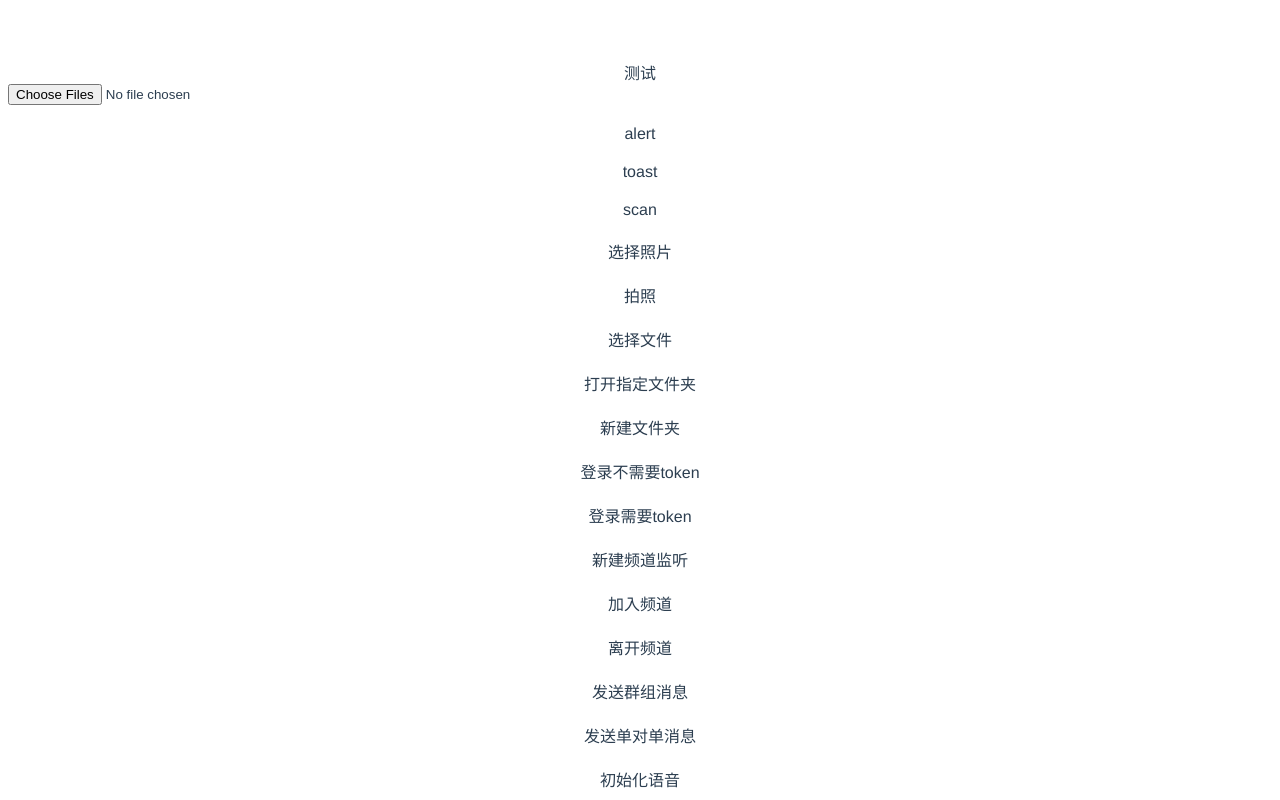
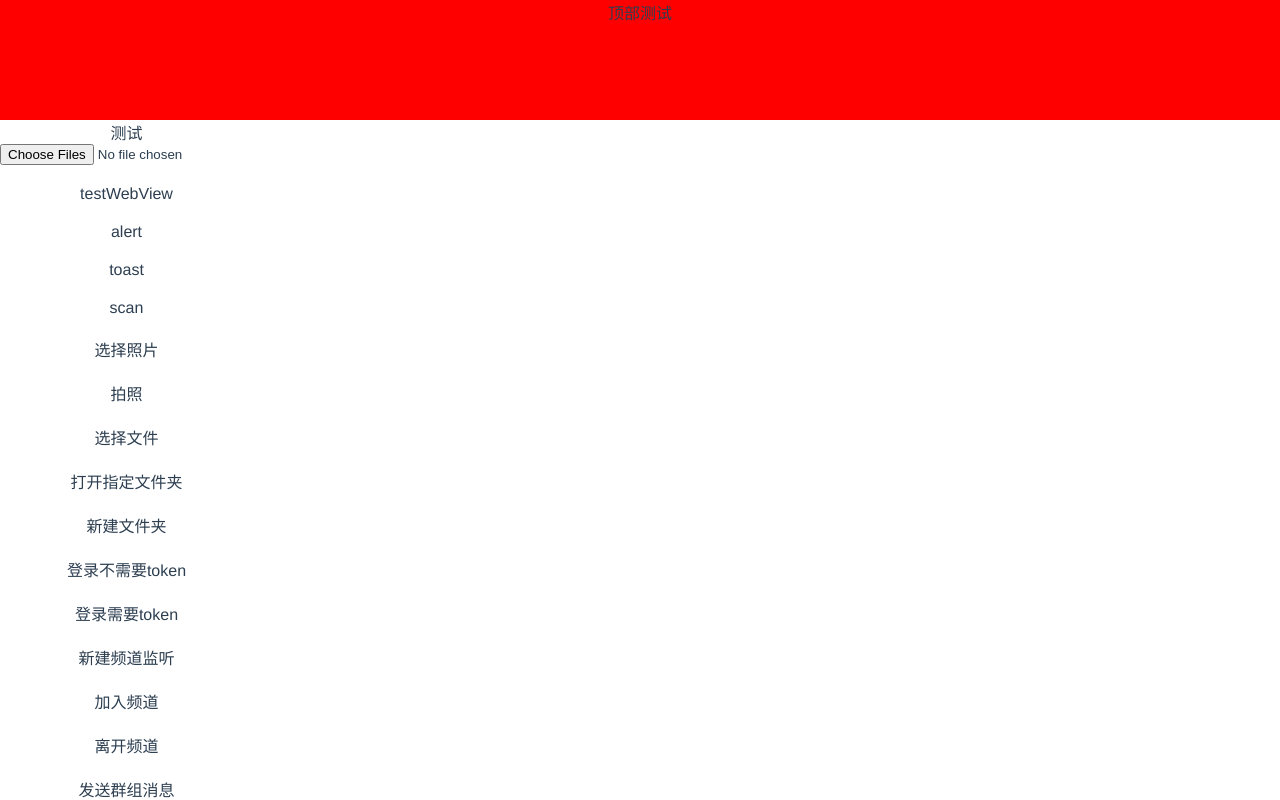
Before and after one commit to niklauseSun/hybird-test, a Vue app: page / in a window 1280 px wide. Shown: the top 800 px of the page. Built offline with nearby package versions, Linux system fonts and the light colour scheme.

Commit message:
feat：更新WebBridge使用代码

```diff
--- a/public/index.html
+++ b/public/index.html
@@ -1,15 +1,22 @@
 <!DOCTYPE html>
 <html lang="">
   <head>
-    <meta charset="utf-8">
-    <meta http-equiv="X-UA-Compatible" content="IE=edge">
-    <meta name="viewport" content="width=device-width,initial-scale=1.0">
-    <link rel="icon" href="<%= BASE_URL %>favicon.ico">
+    <meta charset="utf-8" />
+    <meta http-equiv="X-UA-Compatible" content="IE=edge" />
+    <meta
+      name="viewport"
+      content="width=device-width,initial-scale=1.0,viewport-fit=cover"
+    />
+    <link rel="icon" href="<%= BASE_URL %>favicon.ico" />
     <title><%= htmlWebpackPlugin.options.title %></title>
   </head>
   <body>
     <noscript>
-      <strong>We're sorry but <%= htmlWebpackPlugin.options.title %> doesn't work properly without JavaScript enabled. Please enable it to continue.</strong>
+      <strong
+        >We're sorry but <%= htmlWebpackPlugin.options.title %> doesn't work
+        properly without JavaScript enabled. Please enable it to
+        continue.</strong
+      >
     </noscript>
     <div id="app"></div>
     <!-- built files will be auto injected -->
--- a/src/App.vue
+++ b/src/App.vue
@@ -1,6 +1,8 @@
 <template>
   <div id="app">
-    <div>测试</div>
+    <div class="header-nav">顶部测试</div>
+    <div class="header-content">
+      <div class="title">测试</div>
       <div class="action-list">
         <img
           style="width: 100px; height: 100px"
@@ -8,6 +10,9 @@
           v-if="imageName"
         />
         <input multiple="multiple" type="file" @change="tirggerFile($event)" />
+        <div class="action-button" @click="testWebView">
+          <span>testWebView</span>
+        </div>
         <div class="action-button" @click="alertAction">
           <span>alert</span>
         </div>
@@ -70,6 +75,7 @@
         </div>
       </div>
     </div>
+  </div>
 </template>
 
 <script>
@@ -106,11 +112,14 @@
 
         let fr = new FileReader();
 
-        fr.onload = function (e) {
+        fr.onload = function(e) {
           console.log("e", e);
         };
 
         fr.readAsText(event.target.files[0], "UTF-8");
+      },
+      testWebView() {
+        WebBridge.testJs();
       },
       alertAction() {
         quick.ui.alert({
@@ -118,25 +127,25 @@
           message: "信息",
           buttonName: "确定",
           cancelable: 1,
-          success: function () {
+          success: function() {
             // 点击 alert的按钮后回调
           },
-          error: function () {},
+          error: function() {},
         });
       },
       toastAction() {
         quick.ui.toast({
           message: "sd#ddd测试",
-          success: function () {},
-          error: function () {},
+          success: function() {},
+          error: function() {},
         });
       },
       scanAction() {
         quick.util.scan({
-          success: function (result) {
+          success: function(result) {
             console.log("result", result);
           },
-          error: function (error) {},
+          error: function(error) {},
         });
       },
       selectFile() {
@@ -212,7 +221,7 @@
           success: (result) => {
             console.log("selectImages", result.resultData);
           },
-          error: function (error) {
+          error: function(error) {
             console.log("errror", error);
           },
         });
@@ -229,7 +238,7 @@
            }
          */
           },
-          error: function (error) {},
+          error: function(error) {},
         });
       },
       //
@@ -239,8 +248,8 @@
         quick.taketosee.loginWithOutToken({
           appId: "511767b5f6974accbae15e9022518589",
           userId: "userA",
-          success: function () {},
-          error: function (error) {},
+          success: function() {},
+          error: function(error) {},
         });
       },
       loginWithToken() {
@@ -248,63 +257,63 @@
           appId: "511767b5f6974accbae15e9022518589",
           userId: "userA",
           token: "",
-          success: function () {},
-          error: function (error) {},
+          success: function() {},
+          error: function(error) {},
         });
       },
       logout() {
         quick.taketosee.logout({
-          success: function () {},
-          error: function (error) {},
+          success: function() {},
+          error: function(error) {},
         });
       },
       createChannelListenner() {
         // 登录频道的时候需要先创建 监听
         quick.taketosee.createChannelListener({
-          success: function () {},
-          error: function (error) {},
+          success: function() {},
+          error: function(error) {},
         });
       },
       joinChannel() {
         quick.taketosee.joinChannel({
           channelName: "channel",
-          success: function (e) {
+          success: function(e) {
             console.log("joinChannel callback", e);
           },
-          error: function (error) {},
+          error: function(error) {},
         });
       },
       leaveChannel() {
         quick.taketosee.leaveChannel({
-          success: function (e) {
+          success: function(e) {
             console.log("leaveChannel callback", e);
           },
-          error: function (error) {},
+          error: function(error) {},
         });
       },
       sendGroupMessage() {
         quick.taketosee.sendGroupMessage({
           channelText: "test111",
-          success: function () {},
-          error: function (error) {},
+          success: function() {},
+          error: function(error) {},
         });
       },
       sendPeerMessage() {
         quick.taketosee.sendPeerMessage({
           userId: "userB",
           peerMessage: "test peer",
-          success: function () {},
-          error: function (error) {},
+          success: function() {},
+          error: function(error) {},
         });
       },
       initAgroaMessage() {
         quick.taketosee.initAgoraCall({
           // 语音appId
           appId: "3dc9b22d18a8405ea10efc0fcc2054d7",
-          success: function (e) {
+          success: function(e) {
             console.log("initAgroaMessage", e);
           },
-          error: function (error) {},
+          error: function(error) {},
         });
       },
       joinCallChannel() {
@@ -315,32 +324,32 @@
           channelName: "voiceDemoChannel1",
           userId: "100",
           extraInfo: "",
-          success: function (e) {
+          success: function(e) {
             console.log("joinCallChannel", e);
           },
-          error: function (error) {},
+          error: function(error) {},
         });
       },
       leaveCallChannel() {
         quick.taketosee.leaveAgoraCallChannel({
-          success: function (e) {
+          success: function(e) {
             console.log("leaveCallChannel", e);
           },
-          error: function (error) {},
+          error: function(error) {},
         });
       },
       adjustPlayerVolume() {
         quick.taketosee.adjustPlayerVolume({
           volume: 0,
-          success: function () {},
-          error: function (error) {},
+          success: function() {},
+          error: function(error) {},
         });
       },
       adjustCallVolume() {
         quick.taketosee.adjustRecordingVolume({
           volume: 0,
-          success: function () {},
-          error: function (error) {},
+          success: function() {},
+          error: function(error) {},
         });
       },
       getBase64Image(img) {
@@ -359,13 +368,32 @@
 </script>
 
 <style>
+  * {
+    margin: 0px;
+  }
+  .header-nav {
+    background: red;
+    width: 100%;
+    height: 120px;
+    position: fixed;
+    z-index: 100;
+  }
+
+  .header-content {
+    position: absolute;
+    margin-top: 120px;
+  }
+
+  /* .title {
+    margin: 120px;
+  } */
+
   #app {
     font-family: Avenir, Helvetica, Arial, sans-serif;
     -webkit-font-smoothing: antialiased;
     -moz-osx-font-smoothing: grayscale;
     text-align: center;
     color: #2c3e50;
-    margin-top: 60px;
   }
 
   .action-list {
--- a/src/main.js
+++ b/src/main.js
@@ -3,7 +3,7 @@
 
 Vue.config.productionTip = false;
 
-var quick = require('./external/quick.min');
+var quick = require('./external/quick');
 
 window.quick = quick;
 require('./external/quick.native.min');
```
Also changed, not shown: 2 other files (tests, documents, lock files or other folders). Lines whose indentation alone changed are shown as unchanged.
